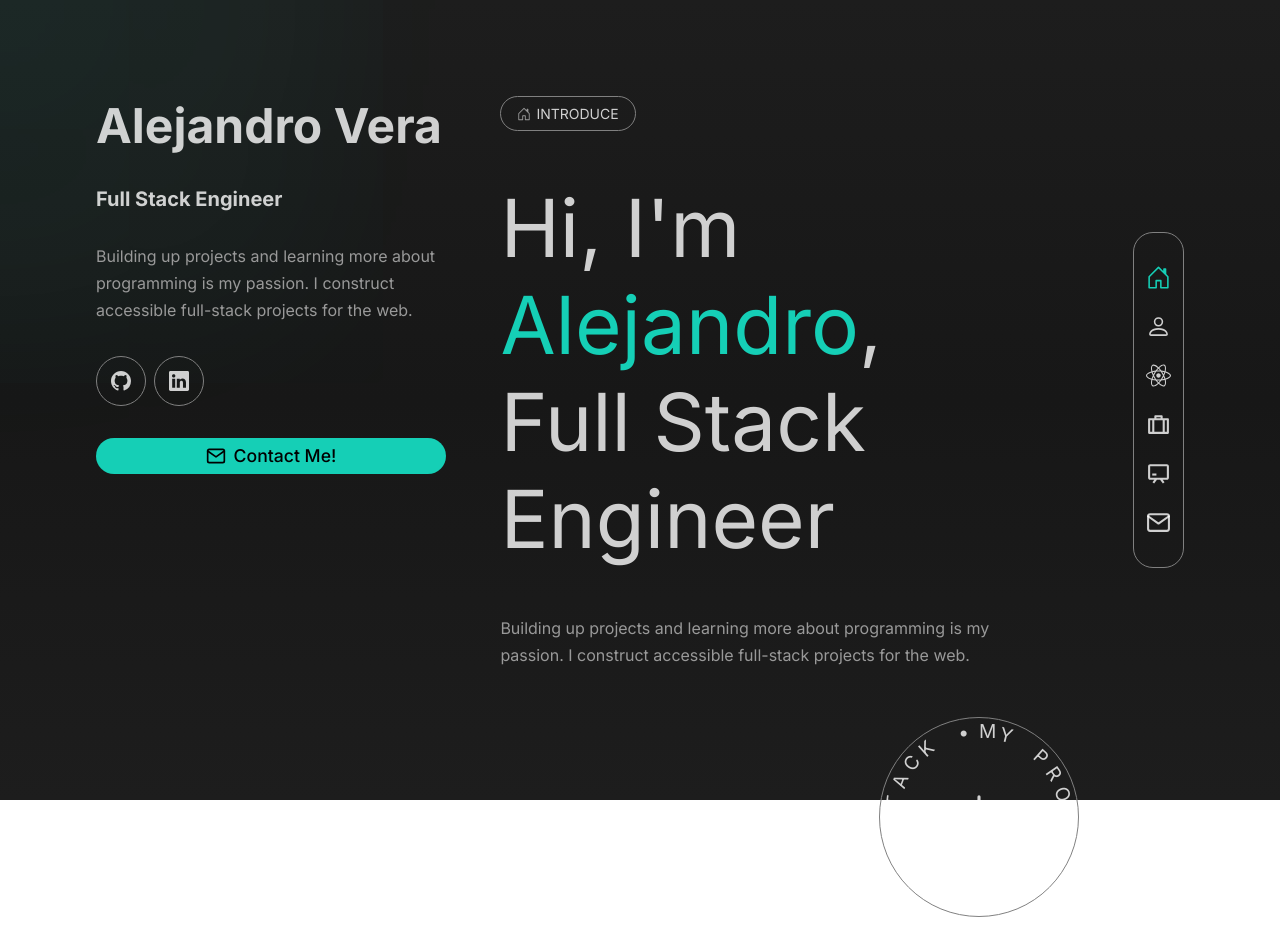
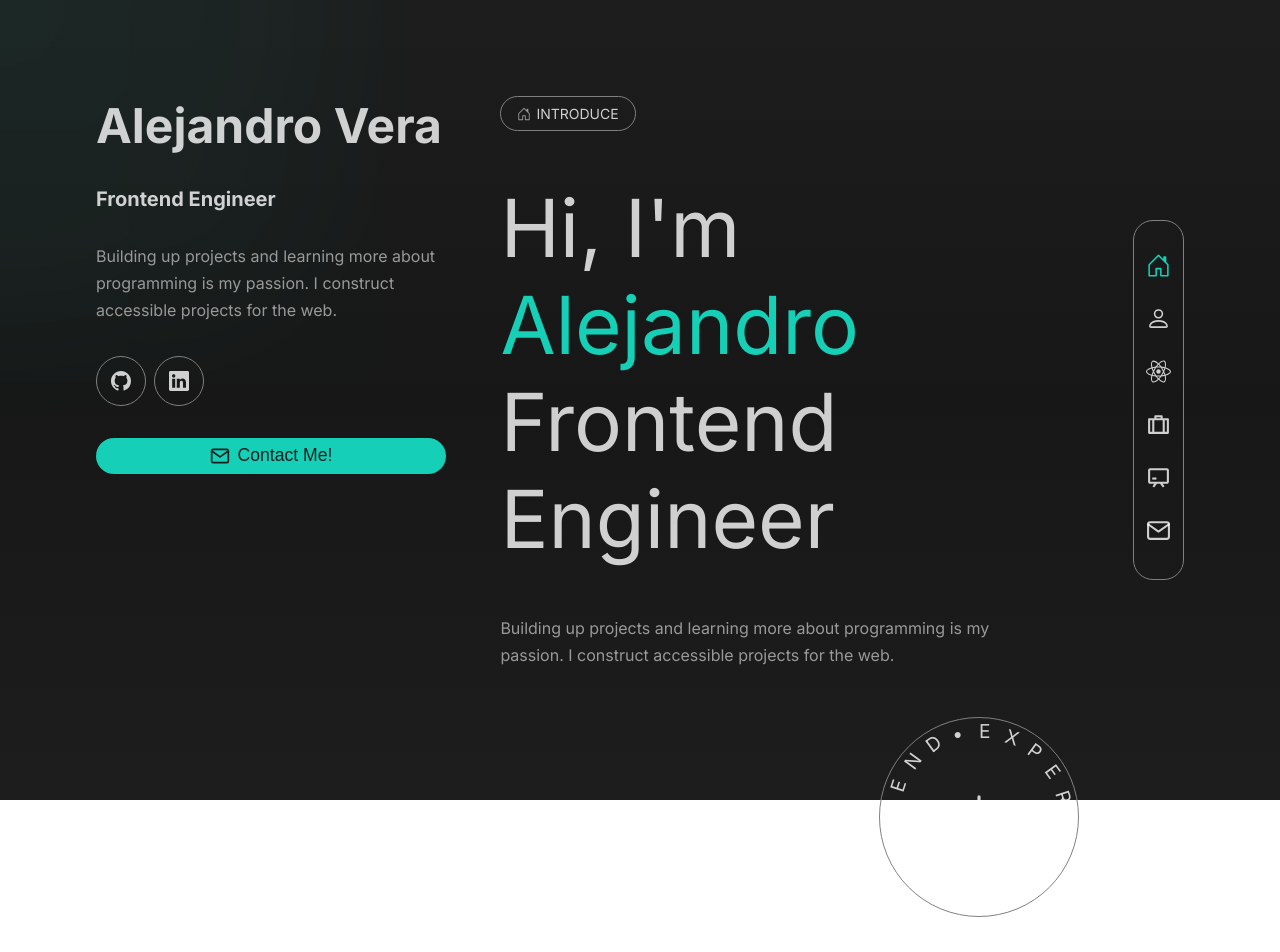
Before and after one commit to AlejandroV01/portfoliov2, a Next.js app: page / in a window 1280 px wide. Shown: the top 952 px of the page. Built offline with nearby package versions, Linux system fonts and the light colour scheme.

Commit message:
Text changes, ui changes, framer motion changes

```diff
--- a/app/components/About/About.jsx
+++ b/app/components/About/About.jsx
@@ -7,10 +7,10 @@ const About = () => {
         Bridging the Gap between Imagination and <span className='mainColor'>Innovation</span>
       </h1>
       <p className='subtleText'>
-        I&apos;m Alejandro, a full-stack developer passionate about web development. Currently pursuing a Bachelor&apos;s Degree in Computer Science,
-        I am expanding my skills beyond Java by self-teaching JavaScript, Next.js, Express.js, Node.js, React.js, MongoDB, and more. In my free time,
-        I work on personal projects, engage in programming events, and prioritize maintaining a healthy mental state through activities like walking
-        my dog and acing in Valorant.
+        I&apos;m Alejandro, a frontend engineer passionate about software/web development. Currently pursuing a Bachelor&apos;s Degree in Computer
+        Science, I am expanding my skills beyond the school-taught Java by self-teaching JavaScript, Next.js, Express.js, Node.js, React.js, MongoDB,
+        and much more. In my free time, I work on personal projects, engage in programming events, and prioritize maintaining a healthy mental state
+        through activities like walking my dog and acing in Valorant.
       </p>
     </div>
   )
--- a/app/components/Introduce/Introduce.jsx
+++ b/app/components/Introduce/Introduce.jsx
@@ -1,16 +1,61 @@
+import { motion } from 'framer-motion'
 import React from 'react'
 import SpinningText from '../SpinningText'
 const Introduce = () => {
+  const line1 = "Hi, I'm"
+  const name = 'Alejandro'
+  const line2 = 'Frontend Engineer'
+  const sentence = {
+    hidden: { opacity: 1 },
+    visible: {
+      opacity: 1,
+      transition: {
+        staggerChildren: 0.05,
+      },
+    },
+  }
+  const letter = {
+    hidden: { opacity: 0, y: 50 },
+    visible: {
+      opacity: 1,
+      y: 0,
+    },
+  }
   return (
     <div className='gutterHuge'>
-      <h1 className='flex lighterHeading introduceHeading' style={{ fontSize: '5rem', display: 'inline' }}>
-        Hi, I&apos;m <span className='mainColor '>Alejandro</span>,
-      </h1>
-      <h1 className='lighterHeading gutterBig introduceHeading' style={{ fontSize: '5rem' }}>
-        Full Stack Engineer
-      </h1>
-      <p style={{ maxWidth: '550px' }} className='subtleText gutterBig'>
-        Building up projects and learning more about programming is my passion. I construct accessible full-stack projects for the web.
+      <motion.h1
+        className='flex lighterHeading introduceHeading '
+        style={{ fontSize: '5rem', display: 'inline' }}
+        variants={sentence}
+        initial='hidden'
+        animate='visible'
+      >
+        {line1.split('').map((char, index) => {
+          return (
+            <motion.span key={char + '-' + index} variants={letter}>
+              {char}
+            </motion.span>
+          )
+        })}{' '}
+        {name.split('').map((char, index) => {
+          return (
+            <motion.span key={char + '-' + index} variants={letter} className='mainColor'>
+              {char}
+            </motion.span>
+          )
+        })}
+        <br />
+        {line2.split('').map((char, index) => {
+          return (
+            <motion.span key={char + '-' + index} variants={letter}>
+              {char}
+            </motion.span>
+          )
+        })}
+      </motion.h1>
+
+      <p style={{ maxWidth: '550px', marginTop: '3rem' }} className='subtleText gutterBig'>
+        Building up projects and learning more about programming is my passion. I construct accessible projects for the web.
       </p>
       <div className='flex' style={{ justifyContent: 'flex-end', right: 100 }}>
         <SpinningText />
--- a/app/components/Projects/Projects.jsx
+++ b/app/components/Projects/Projects.jsx
@@ -39,7 +39,7 @@ const Projects = () => {
           <div key={index} className='grid gutterBig' style={{ gap: '2.5rem', justifyContent: 'flex-start' }}>
             <a href={project.link} className='coverLink' target='_blank' rel='noopener noreferrer' />
             {/* eslint-disable-next-line */}
-            <img className='leftGrid leftGridMod fullWidth' alt={project.title} src={project.imgUrl} />
+            <img className='leftGrid leftGridMod fullWidth' alt={project.title} src={project.imgUrl} loading='lazy' />
             <div className='flexVert rightGrid rightGridMod'>
               <div className='flex gutter' style={{ alignItems: 'center' }}>
                 <h3 className=' projectResumeTitle'>{project.title}</h3>
--- a/app/components/SpinningText.jsx
+++ b/app/components/SpinningText.jsx
@@ -1,5 +1,7 @@
 'use client'
-import React, { useEffect, useRef } from 'react'
+import { duration } from '@mui/material'
+import { motion } from 'framer-motion'
+import React, { useEffect, useRef, useState } from 'react'
 import { BsArrowDown } from 'react-icons/bs'
 import './SpinningText.css'
 const SpinningText = () => {
@@ -10,19 +12,19 @@ const SpinningText = () => {
       const text = textElement.innerText
       textElement.innerHTML = text
         .split('')
-        .map((char, i) => `<span style="transform:rotate(${i * 13.846}deg)">${char}</span>`)
+        .map((char, i) => `<span style="transform:rotate(${i * 18}deg)">${char}</span>`)
         .join('')
     }
   }, [])
   return (
-    <div className='circle'>
+    <motion.div className='circle'>
       <BsArrowDown className='textColor' size={50} />
       <div className='circle_text'>
-        <p ref={textRef} className='textColor'>
-          MY PROJECTS &#x2022; FULL STACK &#x2022;
-        </p>
+        <motion.p ref={textRef} className='textColor' initial={{ opacity: 0 }} animate={{ opacity: 1 }} transition={{ duration: 2 }}>
+          EXPERIENCE&#x2022;FRONTEND&#x2022;
+        </motion.p>
       </div>
-    </div>
+    </motion.div>
   )
 }
 
--- a/app/global.css
+++ b/app/global.css
@@ -11,7 +11,6 @@
 }
 
 * {
-  font-family: 'Inter', sans-serif;
   box-sizing: border-box;
   margin: 0;
   padding: 0;
@@ -43,6 +42,7 @@ h2 {
 }
 
 .button_main {
+  color: #1a1d1d;
   display: flex;
   align-items: center;
   font-size: 1.1rem;
--- a/app/layout.jsx
+++ b/app/layout.jsx
@@ -1,7 +1,12 @@
+import { Inter } from '@next/font/google'
 import './global.css'
+const inter = Inter({
+  subsets: ['latin'],
+  weight: ['200', '400', '500', '700'],
+})
 export default function RootLayout({ children }) {
   return (
-    <html>
+    <html className={inter.className}>
       <head>
         <title>Alejandro Vera</title>
         <link rel='icon' href='/AV.ico' />
--- a/app/scenes/ContactCard/ContactCard.jsx
+++ b/app/scenes/ContactCard/ContactCard.jsx
@@ -17,15 +17,15 @@ const ContactCard = ({ contactRef, homeRef }) => {
           Alejandro Vera
         </a>
       </h1>
-      <h2>Full Stack Engineer</h2>
+      <h2>Frontend Engineer</h2>
       <p className='subtleText'>
-        Building up projects and learning more about programming is my passion. I construct accessible full-stack projects for the web.
+        Building up projects and learning more about programming is my passion. I construct accessible projects for the web.
       </p>
       <div className='flex' style={{ gap: '0.5rem' }}>
-        <a className={styles.socialIcon} href='https://github.com/AlejandroV01'>
+        <a className={styles.socialIcon} href='https://github.com/AlejandroV01' target='_blank'>
           <BsGithub size={20} />
         </a>
-        <a className={styles.socialIcon} href='https://www.linkedin.com/in/alejandro-vera-996579248/'>
+        <a className={styles.socialIcon} href='https://www.linkedin.com/in/alejandro-vera-996579248/' target='_blank'>
           <BsLinkedin size={20} />
         </a>
       </div>
--- a/app/scenes/NavBar.jsx
+++ b/app/scenes/NavBar.jsx
@@ -1,4 +1,5 @@
 'use client'
+import { motion } from 'framer-motion'
 import React, { useState } from 'react'
 import { BiChalkboard } from 'react-icons/bi'
 import { BsHouseDoor, BsPerson } from 'react-icons/bs'
@@ -19,16 +20,41 @@ const NavBar = ({ isHomeInView, isAboutInView, isSkillsInView, isResumeInView, i
     const highestVisible = highestVisibleElement()
     if (elementName === highestVisible) return elementName === highestVisible
   }
+  const container = {
+    hidden: { opacity: 0 },
+    show: {
+      opacity: 1,
+      transition: {
+        staggerChildren: 0.2,
+      },
+    },
+  }
+  const item = {
+    hidden: { opacity: 0 },
+    show: { opacity: 1 },
+  }
   return (
     <div className='NavBar'>
-      <div className='navBarDiv'>
+      <motion.div className='navBarDiv' variants={container} initial='hidden' animate='show'>
+        <motion.div variants={item}>
           <BsHouseDoor onClick={() => handleIconClick('home')} size={25} color={shouldHighlightElements('home') && '#15cfb6'} />
+        </motion.div>
+        <motion.div variants={item}>
           <BsPerson onClick={() => handleIconClick('about')} size={25} color={shouldHighlightElements('about') && '#15cfb6'} />
+        </motion.div>
+        <motion.div variants={item}>
           <FaReact onClick={() => handleIconClick('skills')} size={25} color={shouldHighlightElements('skills') && '#15cfb6'} />
+        </motion.div>
+        <motion.div variants={item}>
           <RiSuitcaseLine onClick={() => handleIconClick('resume')} size={25} color={shouldHighlightElements('resume') && '#15cfb6'} />
+        </motion.div>
+        <motion.div variants={item}>
           <BiChalkboard onClick={() => handleIconClick('projects')} size={25} color={shouldHighlightElements('projects') && '#15cfb6'} />
+        </motion.div>
+        <motion.div variants={item}>
           <FiMail onClick={() => handleIconClick('contact')} size={25} color={shouldHighlightElements('contact') && '#15cfb6'} />
-      </div>
+        </motion.div>
+      </motion.div>
       <div className='navBack'></div>
     </div>
   )
--- a/package.json
+++ b/package.json
@@ -13,6 +13,7 @@
     "@emotion/react": "^11.11.0",
     "@emotion/styled": "^11.11.0",
     "@mui/material": "^5.13.3",
+    "@next/font": "^13.4.4",
     "eslint": "8.41.0",
     "eslint-config-next": "13.4.4",
     "formik": "^2.4.1",
```
Also changed, not shown: 1 other file (tests, documents, lock files or other folders). Lines whose indentation alone changed are shown as unchanged.
